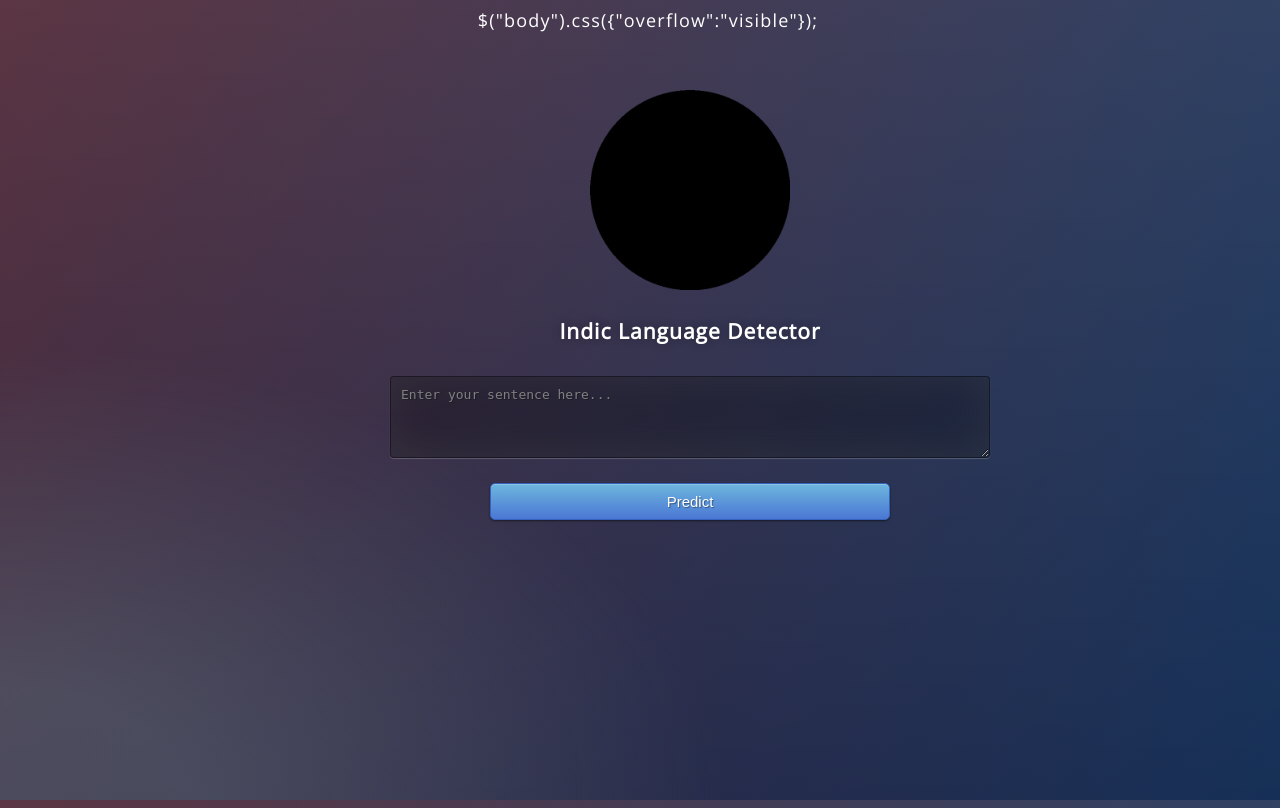
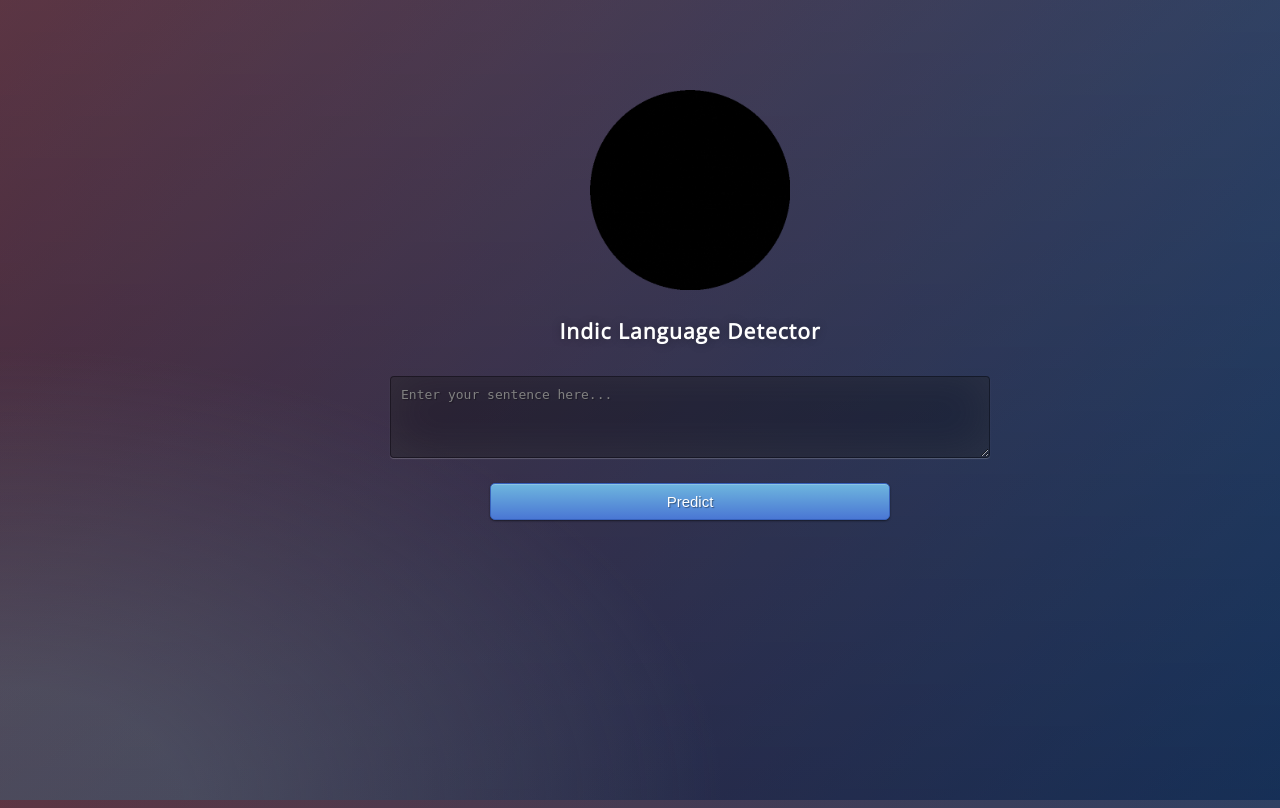
Before and after one commit to sonalgan/bhasha, a Flask app: page / in a window 1280 px wide. Run offline with Flask 2, Linux system fonts and the light colour scheme; parts of the project's set-up code (start-up, migrations or seed data) failed here and were passed over.

Commit message:
Update index.html

```diff
--- a/templates/index.html
+++ b/templates/index.html
@@ -13,7 +13,6 @@
 </head>
 
 <body>
-  $("body").css({"overflow":"visible"});
  <div class="login">
    <img src="/static/LOGO.gif"  style="width:200px;height:200px;"  />
      <h3>Indic Language Detector</h3>
```
